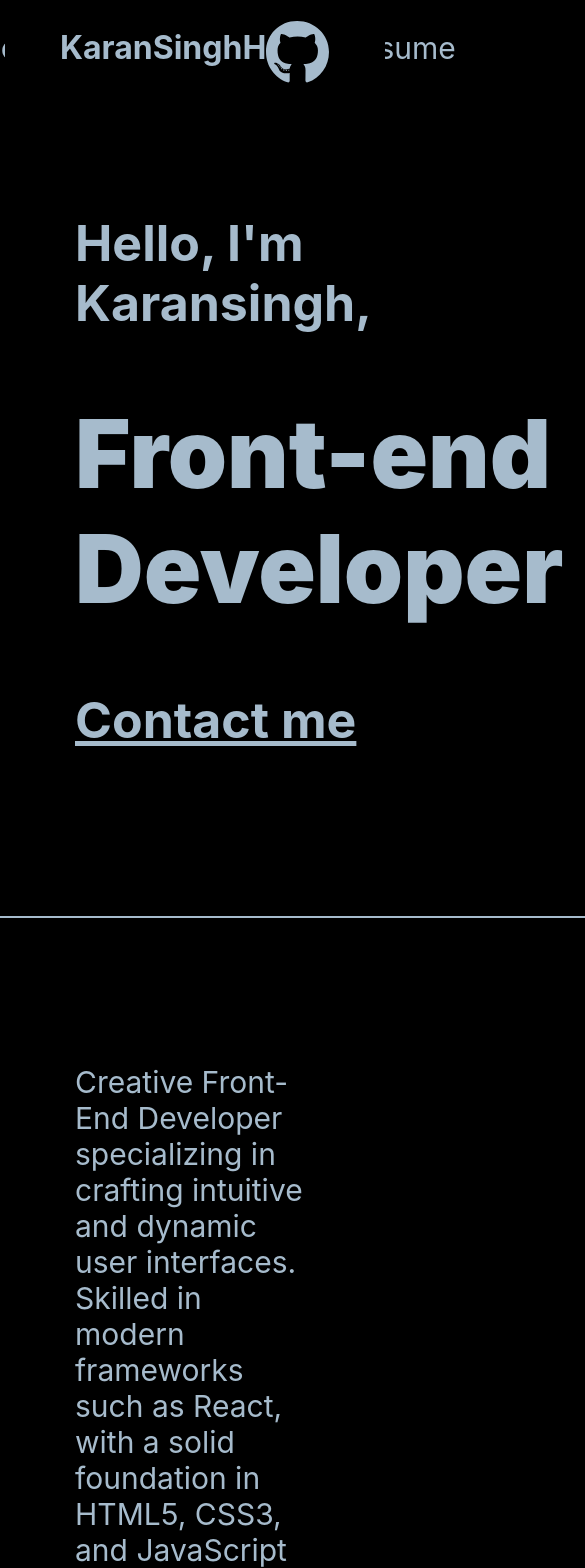
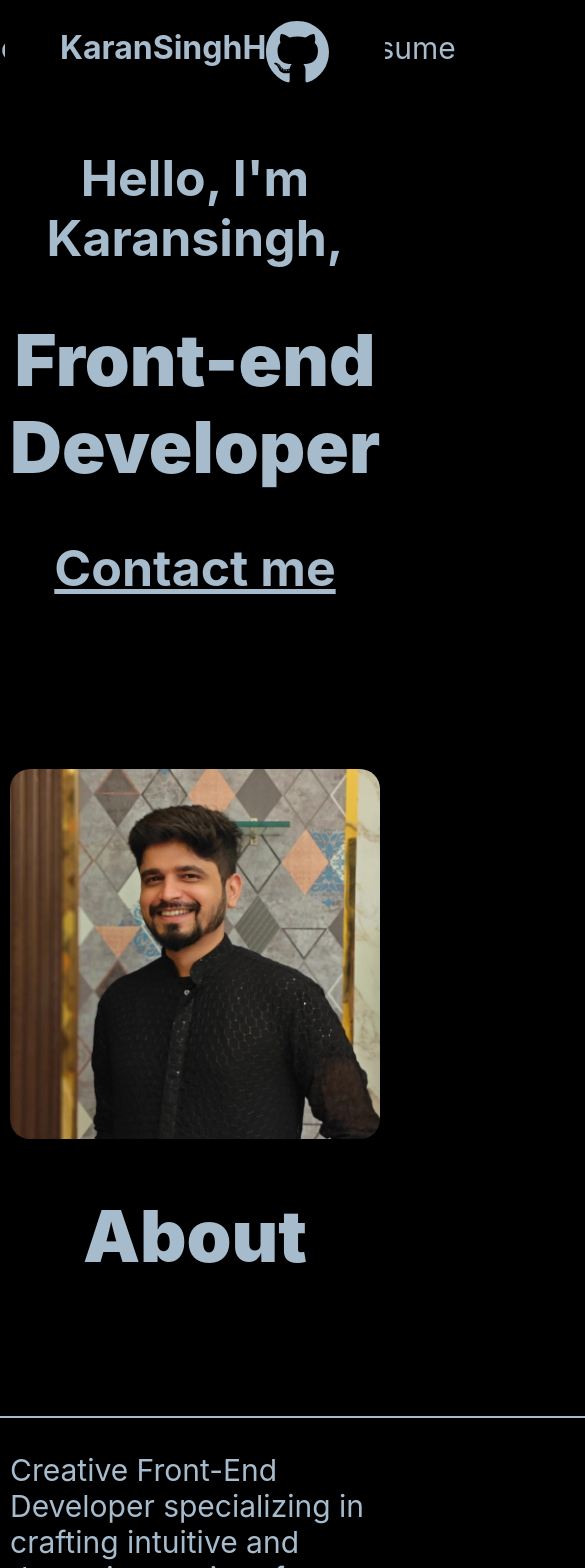
Before and after one commit to Procax/portfolio, a React (Create React App) app: page / in a window 390 px wide. Shown: the top 1568 px of the page, 585 px wide, since content can reach past the window. Built offline with nearby package versions, Linux system fonts and the light colour scheme.

Commit message:
responsive updates

```diff
--- a/src/App.css
+++ b/src/App.css
@@ -6,4 +6,9 @@
 .flex {
   padding: 75px;
 
+  @media screen and (min-width: 320px) and (max-width: 1040px) {
+    display: flex;
+    flex-direction: column;
+    padding: 10px;
+  }
 }
--- a/src/Card-Section/Section.css
+++ b/src/Card-Section/Section.css
@@ -2,4 +2,11 @@
     display: flex;
     column-gap: 65px;
     justify-content: center;
+
+      @media screen and (min-width: 320px) and (max-width: 1040px) {
+    flex-direction: column;
+    row-gap: 50px
+
+    }
+
 }
--- a/src/Component/Card/Card.css
+++ b/src/Component/Card/Card.css
@@ -1,4 +1,4 @@
-img {
+.card-image {
     width: 100%; /* Match the card's width */
     height: auto; /* Adjust height while maintaining aspect ratio */
     object-fit: cover; /* Ensures the image covers the container */
@@ -13,6 +13,9 @@ img {
     border: 1px solid white;
     width: 575px;
 
+       @media screen and (min-width: 320px) and (max-width: 1040px) {
+        width: fit-content
+    }
 }
 
 .heading {
--- a/src/Contact/Contact.css
+++ b/src/Contact/Contact.css
@@ -10,7 +10,10 @@
     justify-content: center;
     align-items: center;
     gap: 75px;
+   @media screen and (min-width: 320px) and (max-width: 1040px) {
+    flex-direction: column;
 
+    }
 
   }
 
--- a/src/Contact/Contact.jsx
+++ b/src/Contact/Contact.jsx
@@ -55,7 +55,9 @@ const Contact = () => {
   </div>
   <div className='Form'>
     <div className='paragraph'>
+      <p>
     I would love to hear about your project and how I can help. Please fill in the form, and I’ll get back to you as soon as possible.
+      </p>
     </div>
     <form onSubmit={handlesubmit}><div className='Name' >
   <input type="text" name="" id="" placeholder='Name' value={formData.name}/>
--- a/src/Profile/Profile.css
+++ b/src/Profile/Profile.css
@@ -1,10 +1,8 @@
 img {
-    height: 734px;
-    width: 600px;
+    height: 800px;
+    width: 800px;
     border-radius: 20px;
-    display: flex;
-    align-content: flex-start;
-}
+  }
 
 h2 {
     font-size: medium;
@@ -14,6 +12,10 @@ h2 {
 h1 {
     font-weight: 900;
     font-size: 95px;
+@media screen and (min-width: 320px) and (max-width: 1040px) {
+  font-size: 72px;
+}
+
 }
 
 .Profile {
@@ -22,6 +24,21 @@ h1 {
     justify-content: center;
     gap: 130px;
     justify-content: space-around;
+
+@media screen and (min-width: 320px) and (max-width: 1040px) {
+  flex-direction: column;
+  text-align: center;
+
+    }
+}
+
+.profile-img {
+  @media screen and (min-width: 320px) and (max-width: 1040px) {
+    height: fit-content;
+    /* width: fit-content; */
+      width: -webkit-fill-available;
+
+}
 }
 
 .contact {
@@ -33,6 +50,10 @@ h1 {
     border-bottom: 2px solid #A6BBCC; /* Thickness and color of the underline */
     width: 1200px; /* Length of the underline */
     border-radius: 25px;
+
+      @media screen and (min-width: 320px) and (max-width: 1040px) {
+        display: none;
+    }
   }
 
   .About {
@@ -40,6 +61,12 @@ h1 {
     align-items: center;
     gap: 75px;
     justify-content: center;
+
+  @media screen and (min-width: 320px) and (max-width: 1040px) {
+    flex-direction: column;
+
+    }
+
   }
 
   .About-desc {
@@ -54,6 +81,10 @@ h1 {
     flex-direction: column;
     justify-content: center;
     align-items: center;
+      @media screen and (min-width: 320px) and (max-width: 1040px) {
+        text-align: center;
+    }
+
   }
 
   .Logo {
@@ -66,10 +97,23 @@ h1 {
 .Logo-1 {
     display: flex;
     column-gap: 105px;
+
+  @media screen and (min-width: 320px) and (max-width: 1040px) {
+    flex-direction: column;
+    gap: 50px
+
+    }
 }
 
 .Logo-2 {
     display: flex;
     column-gap: 105px;
 
+      @media screen and (min-width: 320px) and (max-width: 1040px) {
+    flex-direction: column;
+        gap: 50px
+
+
+    }
+
 }
--- a/src/Profile/Profile.jsx
+++ b/src/Profile/Profile.jsx
@@ -30,7 +30,7 @@ const Profile = () => {
             <h2 className='contact'>Contact me</h2>
         </div>
         <div className='image'>
-           <img src={profileImage} alt="profile-image" />
+           <img className='profile-img' src={profileImage} alt="profile-image" />
         </div>
 
         </div>
```
